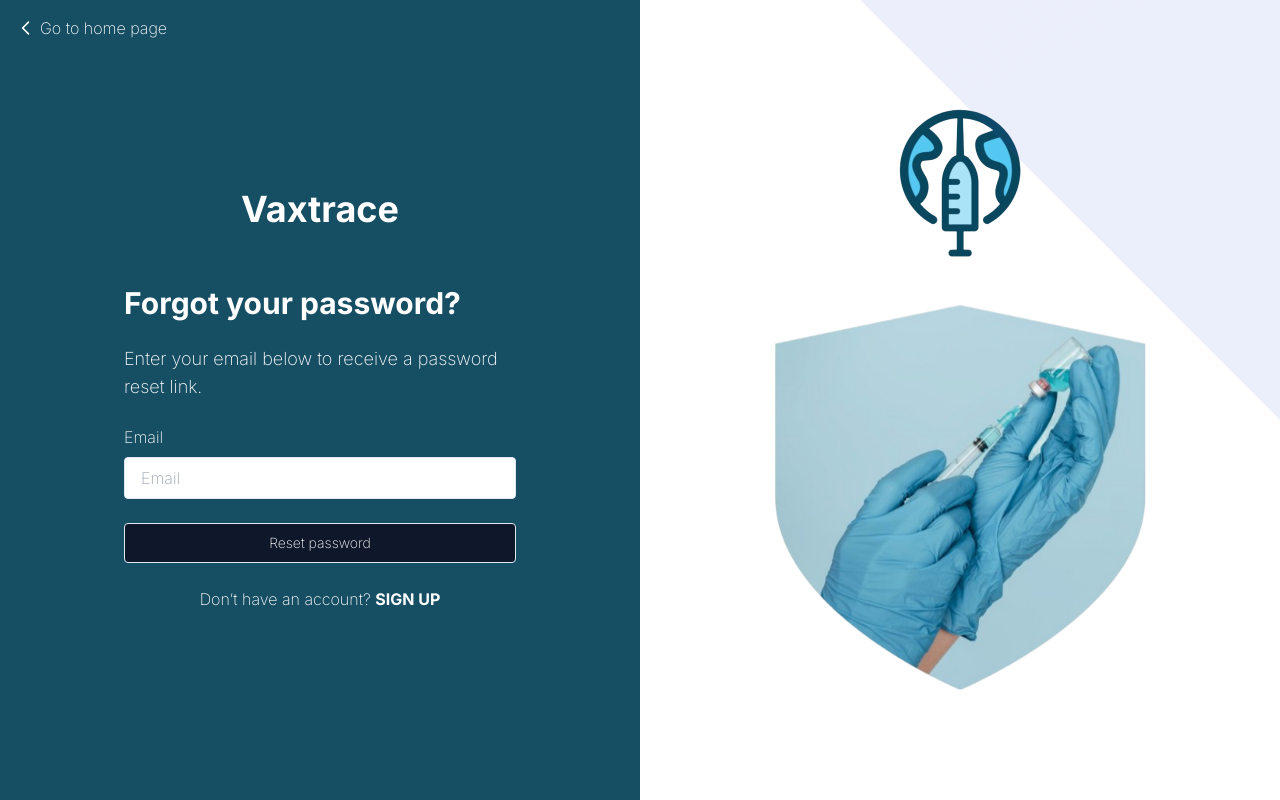
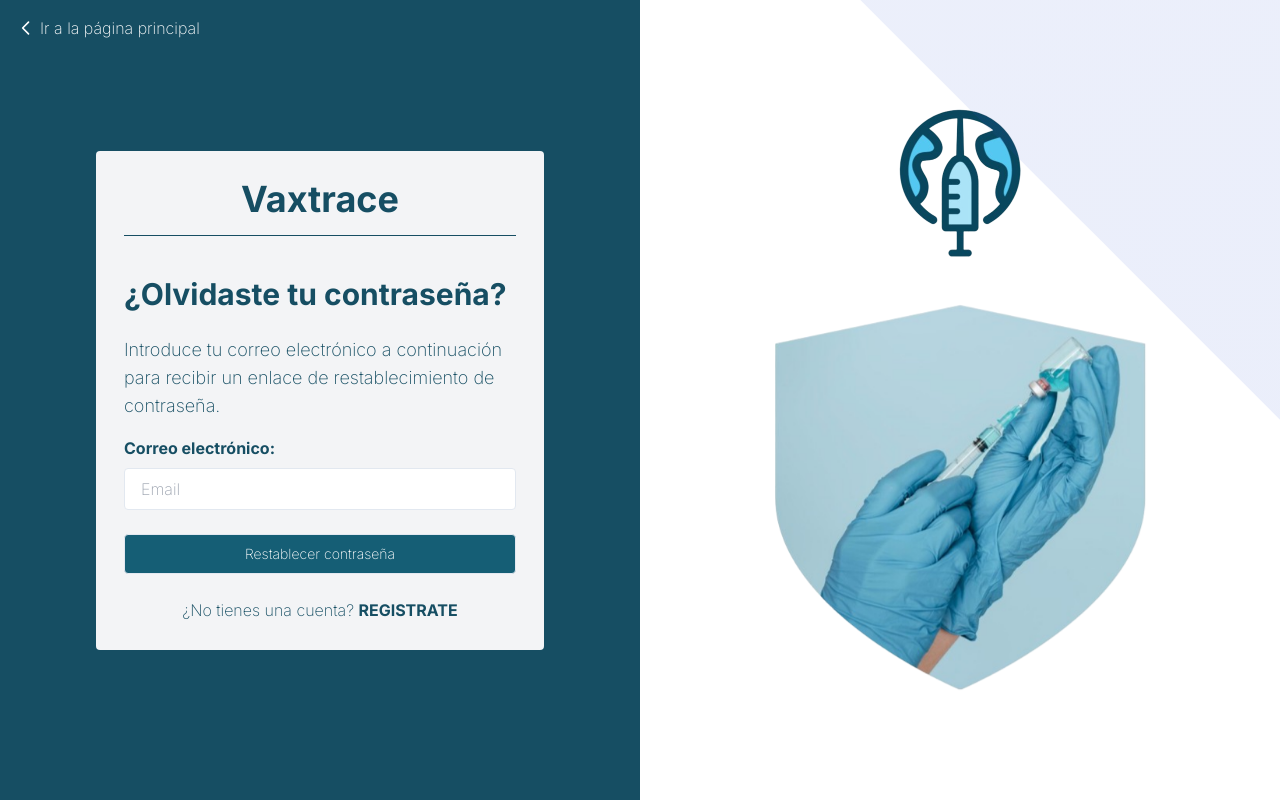
Before and after one commit to enmareynoso/vaxtrace-client, a Next.js app: page /auth/forgot-password in a window 1280 px wide. Built offline with nearby package versions, Linux system fonts and the light colour scheme.

Commit message:
Update Interface design and language

```diff
--- a/components/Frontend/Faq.tsx
+++ b/components/Frontend/Faq.tsx
@@ -10,9 +10,6 @@ const Accordion = () => {
         <div className="flex flex-wrap">
           <div className="w-full px-8">
             <div className="mx-auto mb-[60px] max-w-[520px] text-center lg:mb-20">
-              <span className="mb-2 block text-lg font-semibold text-primary dark:text-primary-light">
-                FAQ
-              </span>
               <h2 className="mb-4 text-3xl font-bold text-dark dark:text-white sm:text-[40px]/[48px]">
                 Preguntas Frecuentes?
               </h2>
@@ -45,11 +42,11 @@ const Accordion = () => {
               text="Infooooo."
             />
             <AccordionItem
-              header="How do I access my child’s full vaccination record?"
+              header="¿Cómo accedo al historial completo de vacunación de mi hijo?"
               text="Infooooo."
             />
             <AccordionItem
-              header="Can I download my child’s vaccination record?"
+              header="¿Puedo descargar el registro de vacunación de mi hijo?"
               text="Infoooooooo."
             />
           </div>
--- a/components/Frontend/Hero.tsx
+++ b/components/Frontend/Hero.tsx
@@ -21,7 +21,7 @@ const Hero = () => {
                 href="#"
                 className="bg-cyan-900 text-white font-medium rounded-md px-6 py-3 hover:bg-blue-700 transition-colors"
               >
-                Get Started
+                Comenzar
               </a>
             </div>
           </div>
--- a/components/auth/ForgotPassword.tsx
+++ b/components/auth/ForgotPassword.tsx
@@ -45,10 +45,10 @@ const ForgotPassword: React.FC = () => {
               d="M15 19l-7-7 7-7"
             ></path>
           </svg>
-          Go to home page
+          Ir a la página principal
         </a>
-        <div className="relative bg-transparent p-7 md:p-7 rounded w-full max-w-md z-10">
-          <h1 className="text-4xl md:text-4xl font-bold mb-8 text-center text-white">
+        <div className="relative bg-gray-100 dark:bg-gray-800  p-7 md:p-7 rounded w-full max-w-md z-10">
+          <h1 className="text-4xl md:text-4xl font-bold mb-4 text-center text-cyan-900 dark:text-white border-b border-cyan-900 dark:border-white pb-4">
             Vaxtrace
           </h1>
           <div className="flex justify-center mb-6">
@@ -58,16 +58,16 @@ const ForgotPassword: React.FC = () => {
               alt="Vaxtrace Logo"
             />
           </div>
-          <h2 className="text-2xl md:text-3xl font-semibold mb-6 text-left text-white">
-            Forgot your password?
+          <h2 className="text-2xl md:text-3xl font-semibold mb-6 text-left text-cyan-900 dark:text-white">
+          ¿Olvidaste tu contraseña?
           </h2>
-          <p className="text-lg text-white text-left mb-6">
-            Enter your email below to receive a password reset link.
+          <p className="text-lg text-cyan-900 dark:text-white text-left mb-4 ">
+          Introduce tu correo electrónico a continuación para recibir un enlace de restablecimiento de contraseña.
           </p>
           <form onSubmit={handleSubmit}>
             <div className="mb-6">
-              <label className="block text-white mb-2" htmlFor="email">
-                Email
+              <label className="block text-cyan-900 dark:text-white mb-2 font-semibold" htmlFor="email">
+              Correo electrónico:
               </label>
               <input
                 type="email"
@@ -81,19 +81,19 @@ const ForgotPassword: React.FC = () => {
             </div>
             <Button
               variant="outline"
-              className="w-full bg-slate-900 text-white py-2 rounded hover:text-white hover:bg-gray-800 transition duration-200"
+              className="w-full bg-cyan-800 text-white py-2 rounded hover:text-white hover:bg-cyan-900 transition duration-200"
               disabled={loading} // Deshabilitar botón durante la carga
             >
-              {loading ? "Sending..." : "Reset password"} {/* Cambiar texto del botón durante la carga */}
+              {loading ? "Enviando..." : "Restablecer contraseña"} {/* Cambiar texto del botón durante la carga */}
             </Button>
             <Toaster position="bottom-center" reverseOrder={false} />
             <div className="mt-6 text-center">
               <a
                 href="/auth/signup"
-                className="text-white hover:underline block"
+                className="text-cyan-900 dark:text-white hover:underline block"
               >
-                Don’t have an account?{" "}
-                <span className="font-semibold">SIGN UP</span>
+                ¿No tienes una cuenta?{" "}
+                <span className="font-semibold">REGISTRATE</span>
               </a>
             </div>
           </form>
--- a/components/auth/SignIn.tsx
+++ b/components/auth/SignIn.tsx
@@ -115,16 +115,14 @@ const SignIn: React.FC = () => {
         </div>
       </div>
       <div className="w-full md:w-1/2 bg-cyan-900 flex items-center justify-center p-4 md:p-10 flex-1">
-        <div className="bg-transparent p-4 md:p-8 rounded w-full max-w-md">
-          <h1 className="text-2xl md:text-3xl font-bold mb-8 text-center text-white">
-            Vaxtrace
+        <div className="bg-gray-100 dark:bg-gray-800 p-6 md:p-8 rounded-lg shadow-lg w-full max-w-md">
+          <h1 className="text-2xl md:text-3xl font-bold mb-8 text-center text-cyan-900 dark:text-white border-b border-cyan-900 dark:border-white pb-4">
+          Iniciar Sesión
           </h1>
-          <h2 className="text-xl md:text-2xl font-bold mb-6 text-left text-white">
-            Sign In
-          </h2>
+
           <form onSubmit={handleSubmit}>
             <div className="mb-4">
-              <label className="block text-white">Email</label>
+              <label className="block text-cyan-900 dark:text-gray-100 font-semibold">Correo Electrónico</label>
               <input
                 type="email"
                 value={email}
@@ -135,7 +133,7 @@ const SignIn: React.FC = () => {
               />
             </div>
             <div className="mb-6">
-              <label className="block text-white">Password</label>
+              <label className="block text-cyan-900 dark:text-gray-100 font-semibold">Contraseña</label>
               <div className="relative">
                 <input
                   type={showPassword ? "text" : "password"}
@@ -149,16 +147,16 @@ const SignIn: React.FC = () => {
             </div>
             <Button
               variant="outline"
-              className="w-full bg-slate-900 text-white py-2 rounded hover:bg-gray-800 transition duration-200 dark:bg-gray-700 dark:hover:bg-slate-900"
+              className="w-full bg-cyan-800 text-white py-2 rounded hover:text-white hover:bg-cyan-900 transition duration-200"
               disabled={loading}  // Deshabilitar el botón mientras se carga
             >
-              {loading ? 'Loading...' : 'Login'}
+              {loading ? 'Cargando...' : 'Iniciar Sesión'}
             </Button>
             <div className="mt-4 text-center">
               <a href="/auth/forgot_password"
-                className="text-white hover:underline"
+                className="text-cyan-900 dark:text-white hover:underline"
               >
-                Forgot Password?
+                ¿Olvidaste tu contraseña?
               </a>
             </div>
           </form>
--- a/components/common/Navbar.tsx
+++ b/components/common/Navbar.tsx
@@ -27,19 +27,19 @@ export default function Navbar() {
             href="/about"
             className="text-sm font-medium text-gray-900 dark:text-white hover:text-blue-600 dark:hover:text-blue-400"
           >
-            About us
+            Acerca de nosotros
           </a>
           <a
             href="/info"
             className="text-sm font-medium text-gray-900 dark:text-white hover:text-blue-600 dark:hover:text-blue-400"
           >
-            Vaccine Information
+            Información de vacunas
           </a>
           <a
             href="/#faqs"
             className="text-sm font-medium text-gray-900 dark:text-white hover:text-blue-600 dark:hover:text-blue-400"
           >
-            FAQs
+            Preguntas frecuentes
           </a>
         </div>
         <div className="hidden lg:flex lg:flex-1 lg:justify-end items-center space-x-4">
@@ -47,13 +47,13 @@ export default function Navbar() {
             href="/auth/login"
             className="px-4 py-2 text-sm font-medium text-gray-900 bg-gray-100 hover:bg-gray-200 rounded-md dark:text-gray-200 dark:bg-gray-800 dark:hover:bg-gray-700"
           >
-            Login
+            Iniciar sesión
           </a>
           <a
             href="/auth/signup"
             className="px-4 py-2 text-sm font-medium text-white bg-cyan-900 rounded-md hover:bg-blue-700 dark:bg-blue-700 dark:hover:bg-cyan-900"
           >
-            Center Sign Up
+            Registro de centro
           </a>
         </div>
         <div className="flex lg:hidden">
@@ -95,20 +95,20 @@ export default function Navbar() {
                   href="/about"
                   className="block px-3 py-2 text-base font-semibold text-gray-900 dark:text-white"
                 >
-                  About Us
+                  Acerca de nosotros
                 </a>
                 <a
                   href="/info"
                   className="block px-3 py-2 text-base font-semibold text-gray-900 dark:text-white"
                 >
-                  Vaccine Information
+                  Información de vacunas
                 </a>
                 <a
                   href="/#faqs"
                   className="block px-3 py-2 text-base font-semibold text-gray-900 dark:text-white"
                   onClick={() => setMobileMenuOpen(false)}
                 >
-                  FAQs
+                  Preguntas frecuentes
                 </a>
               </div>
               <div className="py-6">
@@ -116,13 +116,13 @@ export default function Navbar() {
                   href="/auth/login"
                   className="block px-3 py-2.5 text-base font-semibold text-gray-900 bg-gray-100 rounded-md dark:text-gray-200 dark:bg-gray-800"
                 >
-                  Login
+                  Iniciar sesión
                 </a>
                 <a
                   href="/auth/signup"
                   className="block px-3 py-2.5 text-base font-semibold text-white bg-cyan-900 rounded-md hover:bg-blue-700 dark:bg-blue-700 dark:hover:bg-cyan-900"
                 >
-                  Center Sign Up
+                  Registro de centro
                 </a>
               </div>
             </div>
```
Also changed, not shown: components/forms/PatientInformation.tsx (+41 -48 lines).
